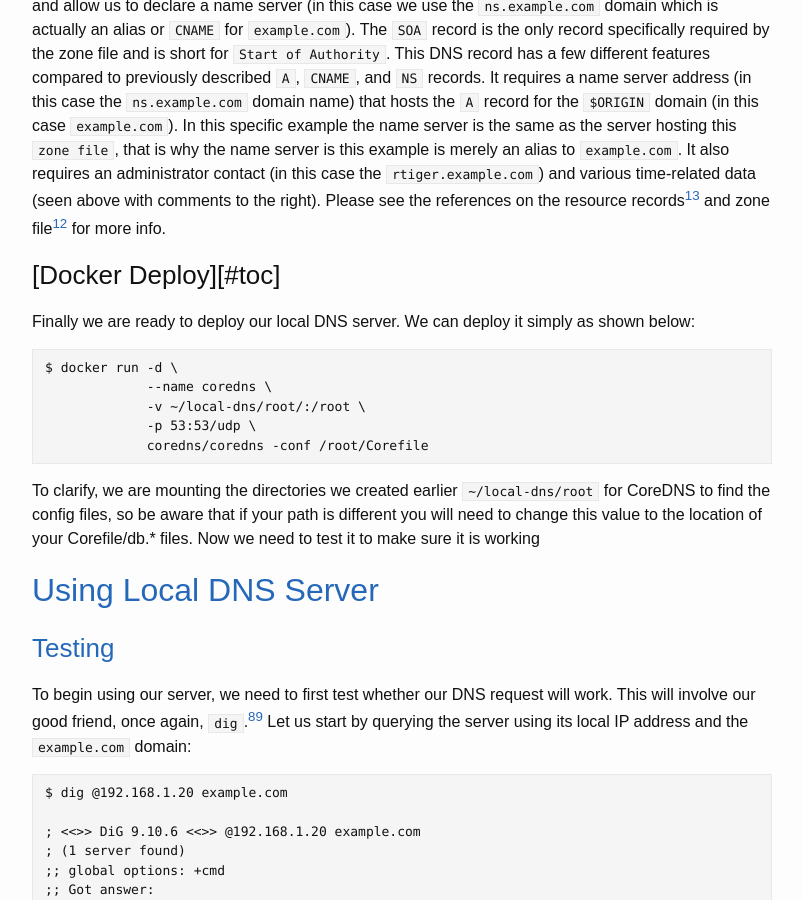
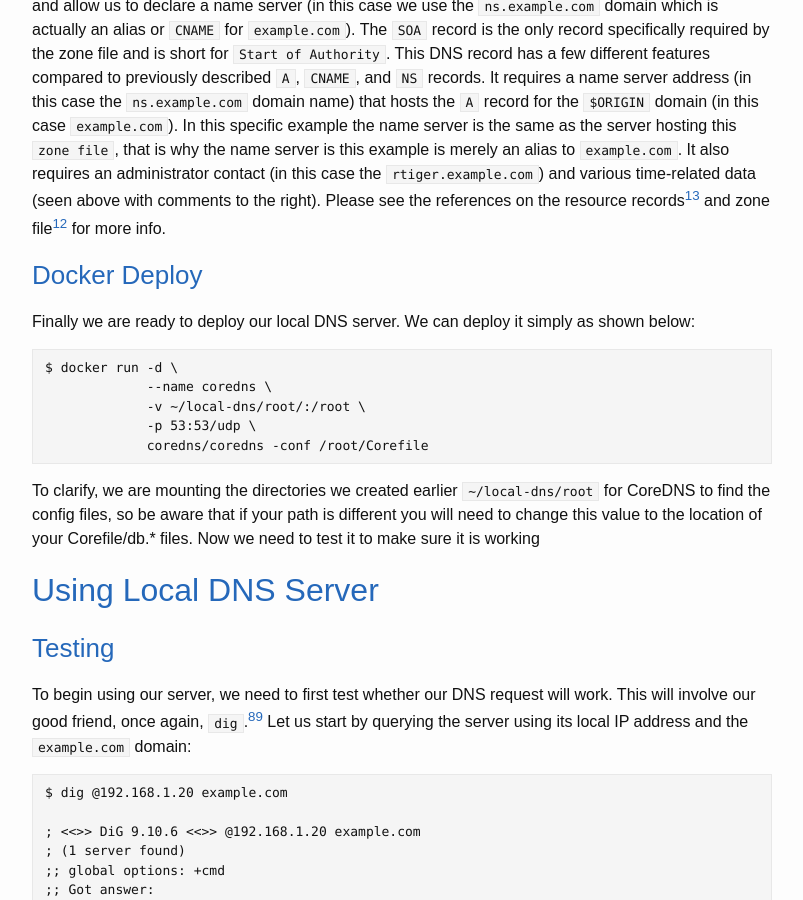
Before and after one commit to RagingTiger/RagingTiger.github.io, a Jekyll site: the page built from _posts/2020-01-03-docker-local-dns.md, in a window 1280 px wide and 900 px high, scrolled down 4271 px. Shown: the whole window, without its empty margins (238-1041 px from the left). Built offline with Jekyll 4.4.1, drawn with Linux system fonts in a browser that asks for light colours.

Commit message:
Fixed small title error

````diff
--- a/_posts/2020-01-03-docker-local-dns.md
+++ b/_posts/2020-01-03-docker-local-dns.md
@@ -211,7 +211,7 @@ is merely an alias to `example.com`. It also requires an administrator contact
 above with comments to the right). Please see the references on the resource
 records[^fn13] and zone file[^fn12] for more info.
 
-### <a name="deploy"></a> [Docker Deploy][#toc]
+### <a name="deploy"></a> [Docker Deploy](#toc)
 Finally we are ready to deploy our local DNS server. We can deploy it simply as
 shown below:
 ```
````
